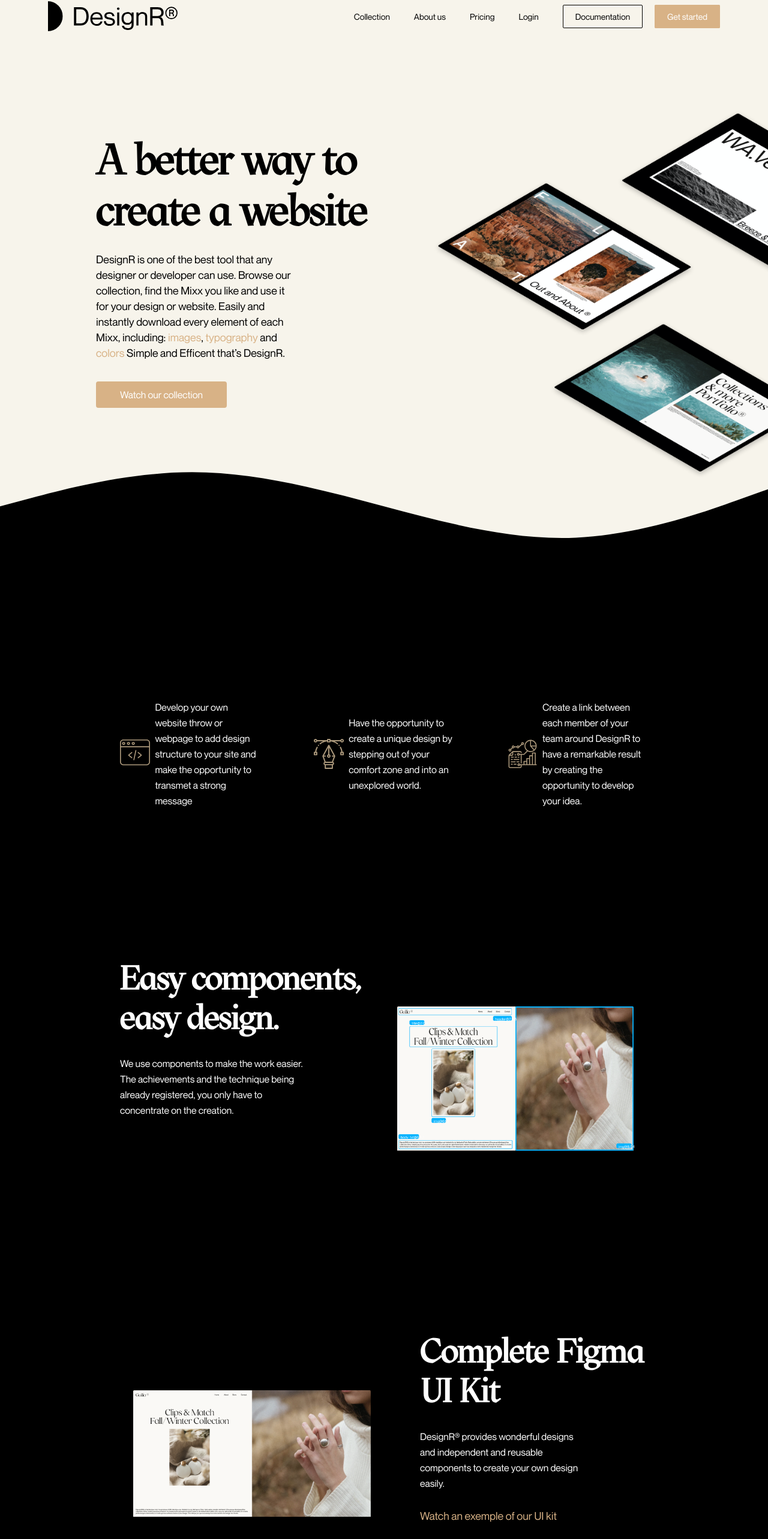
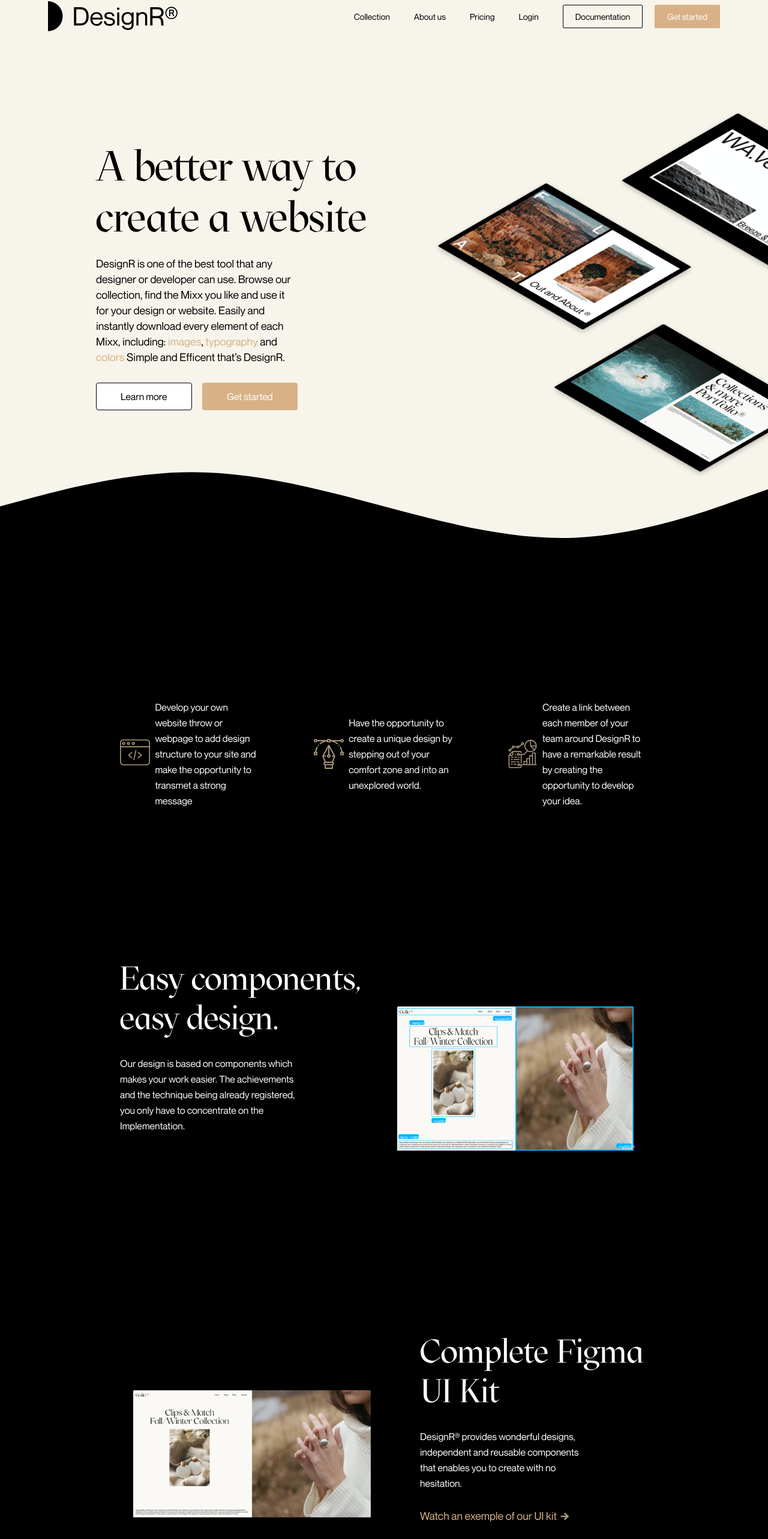
Before and after one commit to CathyDolle/designr, a React (Create React App) app: page / in a window 1280 px wide. Shown: the part 48-2614 px from the top of the page at 60% size. Built offline with nearby package versions, Linux system fonts and the light colour scheme.

Commit message:
traduction

```diff
--- a/src/components/product/PresentationSectionInverse.jsx
+++ b/src/components/product/PresentationSectionInverse.jsx
@@ -13,7 +13,7 @@ function sectionRight({text, visual, title, to, link, href}) {
         <h1>{title}</h1>
         <p>{text}</p>
         {/* { link && <a href={href} target="_blank">{link}</a>} */}
-        { link && <NavLink to={to}>{link}<img src={linkArrow} alt="linkArrow"/></NavLink> && <a href={href} target="_blank">{link}</a>}}
+        { link && <NavLink to={to}>{link}<img src={linkArrow} alt="linkArrow"/></NavLink> && <a href={href} target="_blank">{link}<img src={linkArrow} alt="linkArrow"/></a>}}
       </div>
     </section>
   );
--- a/src/components/product/presentationSection.scss
+++ b/src/components/product/presentationSection.scss
@@ -17,10 +17,16 @@
       margin-bottom: 3rem;
     }
     a {
+      position: relative;
       display: flex;
       align-items: center;
       color: var(--sandColor);
       font-size: 1.8rem;
+      &::after{
+        position: absolute;
+        content: "";
+        border-bottom: solid thin var(--sandColor);
+      }
       img{
         margin-top: 1.5px;
         margin-left: 6px;
--- a/src/components/wrapper/wrapper.scss
+++ b/src/components/wrapper/wrapper.scss
@@ -53,15 +53,23 @@ header {
     border-radius: 2px;
     border: solid 1px var(--sandColor);
     color: white;
+    transition: background-color 0.5s;
     a {
       color: white;
     }
     cursor: pointer;
+    &:hover{
+      background-color: var(--sandColorHover);
+    }
     &.learn {
       margin-right: 2rem;
       background: transparent;
       border: solid 1px var(--fontColor);
       color: var(--fontColor);
+      &:hover{
+        background-color: var(--fontColor);
+        color: var(--bgColor);
+      }
     }
   }
   nav a.navLink {
--- a/src/library/library.scss
+++ b/src/library/library.scss
@@ -27,15 +27,13 @@ FONTS
 }
 
 @font-face {
-  font-family: 'MAZIUS REVIEW 20.09';
-  src: url('../assets/fonts/MAZIUSREVIEW2009-Regular.woff2') format('woff2'),
-      url('../assets/fonts/MAZIUSREVIEW2009-Regular.woff') format('woff');
-  font-weight: 100;
-  font-style: normal;
-  font-display: swap;
+  font-family: "MAZIUS REVIEW 20.09";
+  src: url("../assets/fonts/MAZIUSREVIEW2009-Regular.woff2") format("woff2"),
+    url("../assets/fonts/MAZIUSREVIEW2009-Regular.woff") format("woff");
+  // font-weight: 100;
+  // font-style: normal;
+  // font-display: swap;
 }
-
-
 
 /******************************
 BASE
@@ -46,6 +44,7 @@ BASE
   --bgColor: #f7f4eb;
   --fontColor: black;
   --sandColor: #d8b286;
+  --sandColorHover: #bd9466;
   // font size
   --titleSize: 5.5rem;
   --subtitleSize: 4rem;
@@ -66,20 +65,22 @@ h1 {
   font-family: "MAZIUS REVIEW 20.09";
   font-size: var(--titleSize);
   color: var(--fontColor);
+  font-weight: 100;
 }
 
 h2 {
   font-family: "Neue Montreal Regular";
   font-size: var(--subtitleSize);
   color: var(--fontColor);
+  font-weight: 100;
 }
 
 h3 {
   font-family: "Neue Montreal Light";
   font-size: var(--headlineSize);
   color: var(--fontColor);
+  font-weight: 100;
 }
-
 
 a {
   font-family: "Neue Montreal Regular";
--- a/src/pages/Pricing.jsx
+++ b/src/pages/Pricing.jsx
@@ -14,7 +14,7 @@ const Pricing = () => {
   return (
     <Wrapper>
       <div className="pricingContainer">
-        <h1>Best Design for the Best Price</h1>
+        <h1>Pricing built for all Creators</h1>
         <div className="selectSection">
           <button className="active">Month</button>
           <button>Year</button>
@@ -23,21 +23,21 @@ const Pricing = () => {
           <PriceBox title="Test it first!" price="Free" text="Wanna test our collection once ?
           Get access to our royalty-free images, a typo and an exclusive color palette."/>
           <PriceBox title="Standard" price="$15" duration="month" promotion="- 5$ for students" text="Web designer or developer?
-          Get the complete Figma UI kit and React composants to easily create your website. "/>
-          <PriceBox title="Businesses" price="$49" duration="month" promotion="+ 5$/employee" text="Experience our entire collection without being limited ! Get access to full font families and to 30 images per project"/>
+          Get the complete Figma UI kit and style sheets to easily create your  next projects. "/>
+          <PriceBox title="Businesses" price="$49" duration="month" promotion="+ 5$/employee" text="Experience our entire collection without limitations ! Get full access to our font families and to +30 images per project."/>
         </div>
       </div>
       {/* wave */}
       <svg className="wave" viewBox="0 0 1440 320"><path fill="#000000" d="M0,160L60,144C120,128,240,96,360,96C480,96,600,128,720,160C840,192,960,224,1080,218.7C1200,213,1320,171,1380,149.3L1440,128L1440,320L1380,320C1320,320,1200,320,1080,320C960,320,840,320,720,320C600,320,480,320,360,320C240,320,120,320,60,320L0,320Z"></path></svg>
       <section className="offerContainer">
-        <span>Our Offer</span>
-        <p>Take advantage of many out-of-the-box features right from the start of your subscription</p>
+        <span>What’s Included</span>
+        <p>Take advantage of our out-of-the-box features all included from the start of your subscription.</p>
         <div className="offerSection">
           <OfferSection logo={galleryIcon} title={<>Use our collection <br/>without any limits</>} offerName1="Royalty-free images" offerName2="Easy access typography" offerName3="Color palette" />
           <OfferSection logo={profilIcon} title={<>Made for developpers <br/>& designers</>} offerName1="Complete Figma UI Kit" offerName2="React library" offerName3="Reusable components" />
           <OfferSection logo={timingIcon} title={<>Optimize your <br/> time</>} offerName1="Available 24/7" offerName2="Fast & reliable" offerName3="Quality documents" />
         </div>
-        <span>Compare Plan</span>
+        <span>Compare Plans</span>
         <img className="plan" src={plan} alt="plan"/>
       </section>
     </Wrapper>
--- a/src/pages/Product.jsx
+++ b/src/pages/Product.jsx
@@ -25,7 +25,9 @@ const Product = () => {
         <div className="textContainer">
           <h1>A better way to <br/> create a website</h1>
           <p>DesignR is one of the best tool that any designer or developer can use.  Browse our collection, find the Mixx you like and use it for your design or website. Easily and instantly download every element of each Mixx, including: <span>images</span>, <span>typography</span> and <span>colors</span> Simple and Efficent that’s DesignR.</p>
-          <NavLink className="button" to="/inspirations">Watch our collection</NavLink>
+          <div className="buttonContainer">
+            <NavLink className="button learn" to="/inspirations">Learn more</NavLink> <NavLink className="button" to="/inscription">Get started</NavLink>
+          </div>
         </div>
         <div className="visualContainer">
           <img src={bg} alt="bg"/>
@@ -45,17 +47,17 @@ const Product = () => {
           <img src={graph} alt="graph"/>
           <p>Create a link between each member of your team around DesignR to have a remarkable result by creating the opportunity to develop your idea.</p>
         </div>
-        <PresentationSection title="Easy components, easy design." text="We use components to make the work easier. The achievements and the technique being already registered, you only have to concentrate on the creation." visual={design}/>
+        <PresentationSection title="Easy components, easy design." text="Our design is based on components which makes your work easier. The achievements and the technique being already registered, you only have to concentrate on the Implementation." visual={design}/>
         <PresentationSectionInverse title="Complete Figma
-        UI Kit" text="DesignR® provides wonderful designs and independent and reusable components to create your own design easily." href="https://www.figma.com/file/0Ytm0IxcI48wi0kpziz6lM/Template-Guildines%2FClassy%2FPreview?node-id=0%3A1" link="Watch an exemple of our UI kit " visual={ui}/>
-         <PresentationSection title="Easy stylesheet, easy developement." text="Use our dynamic variables from our stylesheet and use it as you want, make your design development easier!" visual={dev} to="/Inspirations" link="Watch a website exemple made with our stylesheet"/>
+        UI Kit" text="DesignR® provides wonderful designs, independent and reusable components that enables you to create with no hesitation." href="https://www.figma.com/file/0Ytm0IxcI48wi0kpziz6lM/Template-Guildines%2FClassy%2FPreview?node-id=0%3A1" link="Watch an exemple of our UI kit " visual={ui}/>
+         <PresentationSection title="Easy stylesheet, easy developement." text="DesignR® provides wonderful collections, mixxes and independent and reusable stylesheets to create your own design easily." visual={dev} to="/Inspirations" link="Watch a website exemple made with our stylesheet"/>
 
          {/* INSIDE THE PRODUCT */}
          <h1 className="bigTitle">Whats inside ?</h1>
          <PresentationSectionInverse title="Typography" text={<>At DesignR we consider typography to be an <span>art</span>: it is the siment of your design because it alone is enough to give character to your creations. That's why we offer you <span>unique</span> and <span>elegant</span> typography, carefully chosen according to the graphic universe of our templates.</>} visual={typo}/>
          <PresentationSection title="Colors" text={<>Colors are the essential touches that will give <span>personality</span> to your creations. It is often considered that colors can be a reflection of your <span>sensibility</span>, so at DesignR we strive to offer you <span>harmonious colors</span> that will perfectly convey the atmosphere you wish to establish in your creations.</>}  visual={colors}/>
          <PresentationSectionInverse title="Images" text={<>The image is the final touch to your design. It is the photos that will add that <span>extra something</span> to your templates. At DesignR we use royalty-free photos taken with superior quality. <span>Unsplash</span> being the number 1 in this field, we have signed a <span>partnership</span> with them allowing you to also tap into their incredible resources.</>} visual={images}/>
-         <PresentationSection title="Get your enterprise-grade web design" text="Give an access for your team to improve their creativity and design vision. All you need to create your own vision online" visual={house} to="/Pricing" link="See plans and pricing"/>
+         <PresentationSection title="Get your enterprise-grade web design" text="Give access to your team to our wide colection and help them improve their creativity and design vision. All you need is a little creativity..." visual={house} to="/Pricing" link="See plans and pricing"/>
       </section>
 
     </Wrapper>
--- a/src/pages/login.scss
+++ b/src/pages/login.scss
@@ -54,11 +54,11 @@
     background: var(--sandColor);
     border-radius: 3px;
     padding: 1rem 0;
-    width: 40%;
+    width: 48%;
     cursor: pointer;
     font-size: 1.4rem;
     &.github {
-      width: 55%;
+      width: 48%;
       background: black;
       color: white;
     }
--- a/src/pages/product.scss
+++ b/src/pages/product.scss
@@ -12,10 +12,13 @@ INTRO
     justify-content: center;
     padding-left: var(--marginPadding);
     h1{
-      margin-bottom: 1.5rem;
+      margin-bottom: 1.2rem;
     }
     p{
       margin: 1.8rem 0 0.5rem 0;
+    }
+    .buttonContainer{
+      margin-top: 3.8rem;
     }
     .button{
       outline: none;
@@ -25,7 +28,22 @@ INTRO
       padding: 1.2rem 4rem;
       margin-top: 3rem;
       border-radius: 4px;
+      border: solid 1px var(--sandColor);
       font-size: 1.6rem;
+      margin-right: 1.5rem;
+      transition: background-color 0.6s;
+      &:hover{
+        background-color: var(--sandColorHover);
+      }
+      &.learn{
+        background-color: white;
+        color: var(--fontColor);
+        border: solid 1px black;
+        &:hover{
+          background-color: black;
+          color: white;
+        }
+      }
     }
   }
   .visualContainer {
@@ -69,6 +87,7 @@ h1.bigTitle{
   padding-bottom: 20rem;
   color: white;
   text-align: center;
+  font-weight: 100;
 }
 
 p span{
```
Also changed, not shown: 1 other file (tests, documents, lock files or other folders).
